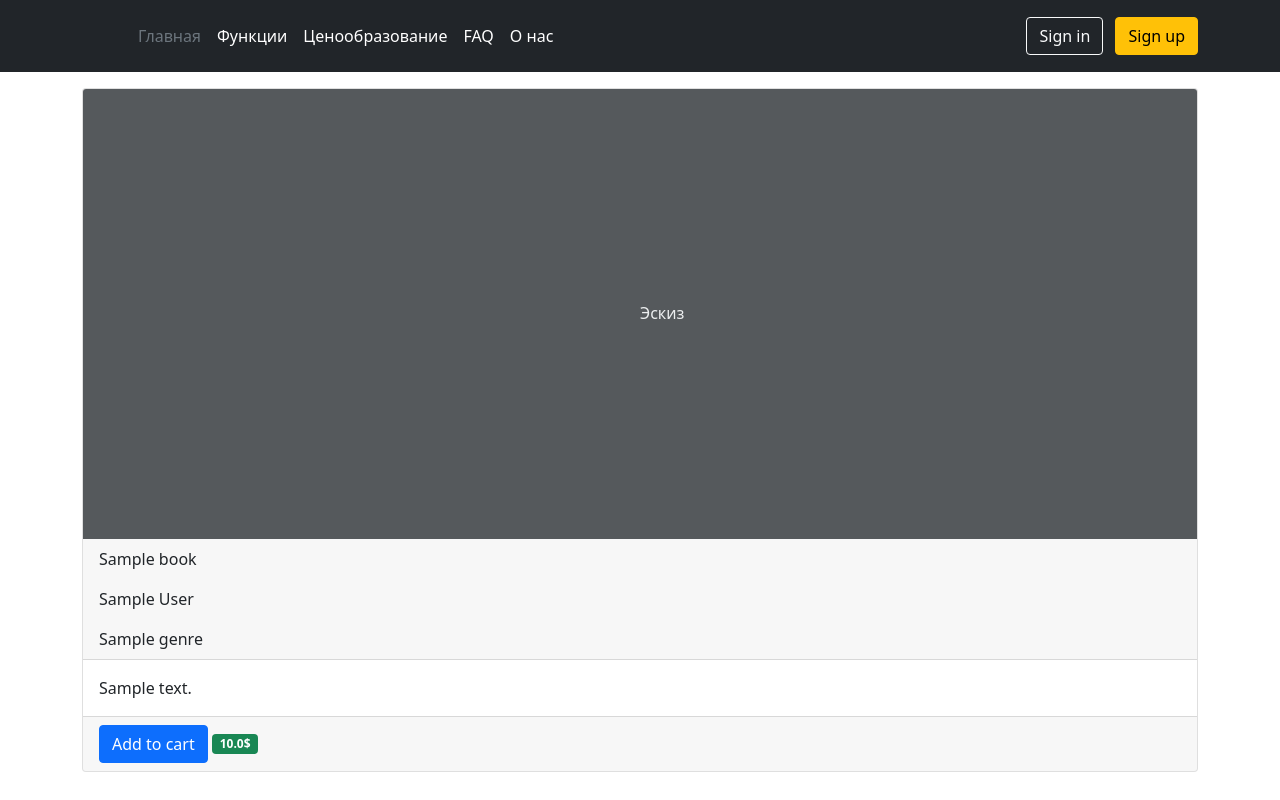
After one commit to yladzechka/Shop, a Django app: a page that uses templates/base.html in a window 1280 px wide. The commit adds this page. Run offline with Django 4.2, Linux system fonts and the light colour scheme; tables that the repository leaves empty hold one stand-in row (values such as "Sample post").

Commit message:
Lesson 23

```diff
--- a/accounts/forms.py
+++ b/accounts/forms.py
@@ -17,5 +17,5 @@ class UserRegistrationForm(forms.ModelForm):
     def clean_password2(self):
         data = self.cleaned_data
         if data['password'] != data['password2']:
-            raise forms.ValidationError("Password didn't match!")
+            raise forms.ValidationError("Passwords didn't match!")
         return data['password2']
--- a/accounts/urls.py
+++ b/accounts/urls.py
@@ -1,7 +1,7 @@
 from django.urls import path, include
-from . import views
+from .views import SignUpView
 
 
 urlpatterns = [
-    path('', views.registration, name='registration'),
+    path('signup/', SignUpView.as_view(), name='signup'),
 ]
--- a/catalog/models.py
+++ b/catalog/models.py
@@ -1,4 +1,5 @@
 from django.db import models
+from django.urls import reverse
 
 
 class Genre(models.Model):
@@ -32,4 +33,7 @@ class Book(models.Model):
     def display_genre(self):
         return ', '.join([genre.name for genre in self.genre.all()])
 
+    def get_book_url(self):
+        return reverse('catalog-book', args=[self.id])
+
     display_genre.short_description = "Genre"
--- a/catalog/urls.py
+++ b/catalog/urls.py
@@ -1,6 +1,6 @@
 from django.contrib import admin
 from django.urls import path, include
-from .views import IndexView
+from .views import IndexView, BookView
 
 # '' - домашняя страница
 # 'books/' - список всех книг
@@ -8,5 +8,6 @@ from .views import IndexView
 # 'book/<id>' - детальная информация для определенной книги
 # 'author/<id>' - детальная информация для автора
 urlpatterns = [
-    path('', IndexView.as_view(), name='catalog-index')
+    path('', IndexView.as_view(), name='catalog-index'),
+    path('catalog/book-<int:id>/', BookView.as_view(), name='catalog-book')
 ]
--- a/catalog/views.py
+++ b/catalog/views.py
@@ -11,3 +11,10 @@ class IndexView(TemplateView):
         numb = books.count
         authors = Author.objects.all().count()
         return render(request, self.template_name, {'books': books, 'numb': numb, 'authors': authors})
+
+class BookView(TemplateView):
+    template_name = 'catalog/book.html'
+
+    def get(self, request, id):
+        book = Book.objects.get(id=id)
+        return render(request, self.template_name, {'book': book})
--- a/shop/urls.py
+++ b/shop/urls.py
@@ -5,6 +5,6 @@ from django.urls import path, include
 urlpatterns = [
     path('admin/', admin.site.urls),
     path('accounts/', include('django.contrib.auth.urls')),
+    path('accounts/', include('accounts.urls')),
     path('', include('catalog.urls')),
-    path('registrations/', include('accounts.urls')),
 ]
--- a/templates/base.html
+++ b/templates/base.html
@@ -1,4 +1,4 @@
-<!doctype html>
+<!DOCTYPE html>
 <html lang="en">
 <head>
     <meta charset="UTF-8">
@@ -7,7 +7,7 @@
     <script src="https://cdn.jsdelivr.net/npm/@popperjs/core@2.9.2/dist/umd/popper.min.js" integrity="sha384-IQsoLXl5PILFhosVNubq5LC7Qb9DXgDA9i+tQ8Zj3iwWAwPtgFTxbJ8NT4GN1R8p" crossorigin="anonymous"></script>
     <script src="https://cdn.jsdelivr.net/npm/bootstrap@5.0.2/dist/js/bootstrap.min.js" integrity="sha384-cVKIPhGWiC2Al4u+LWgxfKTRIcfu0JTxR+EQDz/bgldoEyl4H0zUF0QKbrJ0EcQF" crossorigin="anonymous"></script>
 </head>
-<body>
+<body >
     <header class="p-3 bg-dark text-white">
         <div class="container">
           <div class="d-flex flex-wrap align-items-center justify-content-center justify-content-lg-start">
@@ -25,10 +25,10 @@
 
             <div class="text-end">
               {% if user.is_authenticated %}
-            <span class="px-4 text-white">Hello, {{user.username}}!</span> <a type="button" class="btn btn-outline-light me-2" href="{% url 'logout' %}">Logout</a>
+                <span class="px-4 text-white">Hello, {{user.username}}!</span><a type="button" class="btn btn-outline-light me-2" href="{% url 'logout' %}">Logout</a>
               {% else %}
                 <a type="button" class="btn btn-outline-light me-2" href="{% url 'login' %}">Sign in</a>
-            <a type="button" class="btn btn-warning" href="{% url 'registration' %}">Sign up</a>
+                <a type="button" class="btn btn-warning" href="{% url 'signup' %}">Sign up</a>
               {% endif %}
 
             </div>
--- /dev/null
+++ b/templates/catalog/book.html
@@ -0,0 +1,21 @@
+{% extends "base.html" %}
+
+{% block content %}
+    <div class="container mt-3">
+        <div class="card">
+            <svg class="bd-placeholder-img card-img-top" width="30%" height="450px" xmlns="http://www.w3.org/2000/svg" role="img" aria-label="Placeholder: Эскиз" preserveAspectRatio="xMidYMid slice" focusable="false"><title>Placeholder</title><rect width="100%" height="100%" fill="#55595c"></rect><text x="50%" y="50%" fill="#eceeef" dy=".3em">Эскиз</text></svg>
+            <div class="card-header">
+                <p class="card-text">{{book.title}}</p>
+                <p class="card-text">{{book.author}}</p>
+                <p class="card-text">{{book.display_genre}}</p>
+            </div>
+            <div class="card-body">
+               <p class="card-text">{{book.summary}}</p>
+            </div>
+            <div class="card-footer">
+                <a type="button" class="btn btn-primary">Add to cart</a>
+                <span class="badge bg-success">{{book.price}}$</span>
+            </div>
+        </div>
+    </div>
+{% endblock content %}
--- a/templates/catalog/index.html
+++ b/templates/catalog/index.html
@@ -46,8 +46,8 @@
                 <p class="card-text">Author: {{book.author}}</p>
                 <div class="d-flex justify-content-between align-items-center">
                   <div class="btn-group">
-                    <button type="button" class="btn btn-sm btn-outline-secondary">Show</button>
-                    <button type="button" class="btn btn-primary">Add to cart</button>
+                    <a type="button" class="btn btn-sm btn-outline-secondary" href="{{ book.get_book_url }}">Show</a>
+                    <a type="button" class="btn btn-primary">Add to cart</a>
                   </div>
                   <span class="badge bg-success">{{book.price}}$</span>
                 </div>
```
Also changed, not shown: accounts/views.py (+17 -3 lines), templates/accounts/registration.html (+10 -9 lines). Lines whose indentation alone changed are shown as unchanged.
